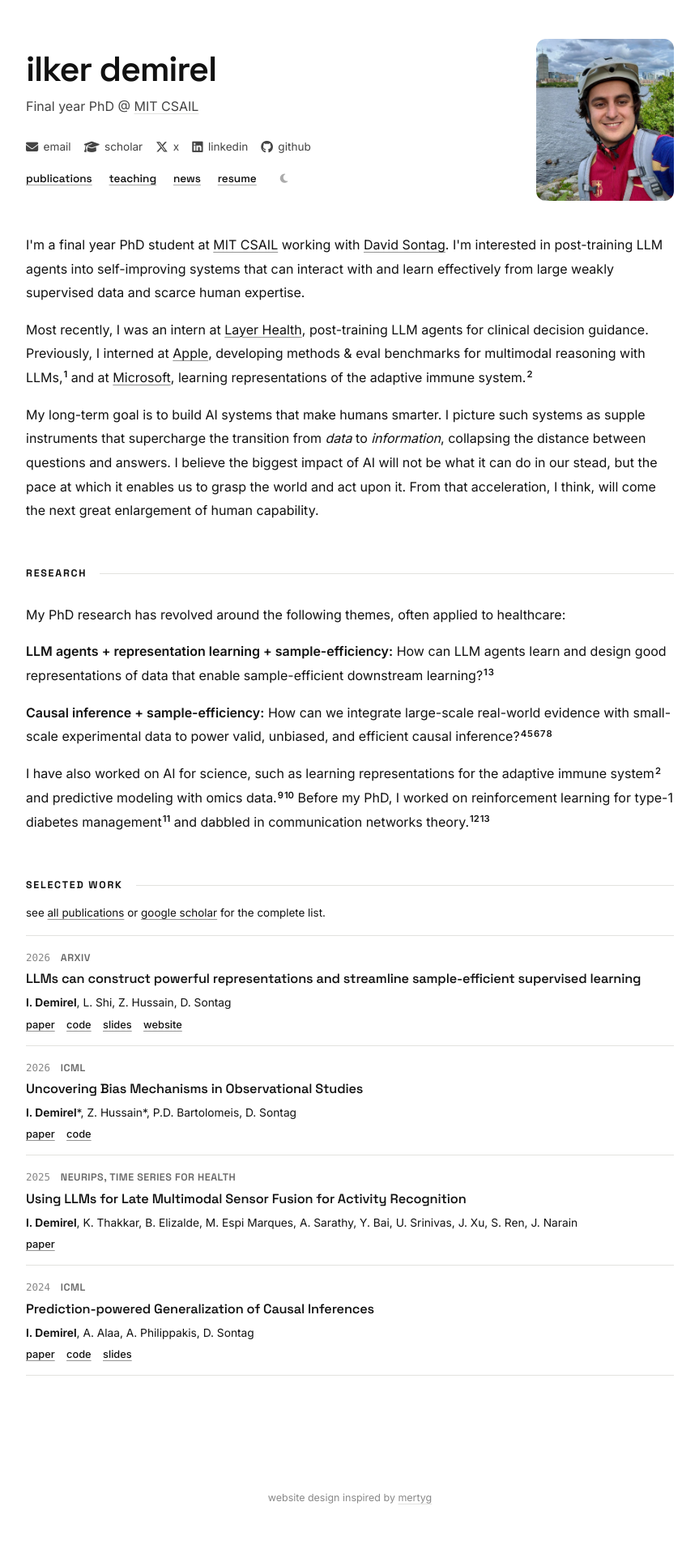
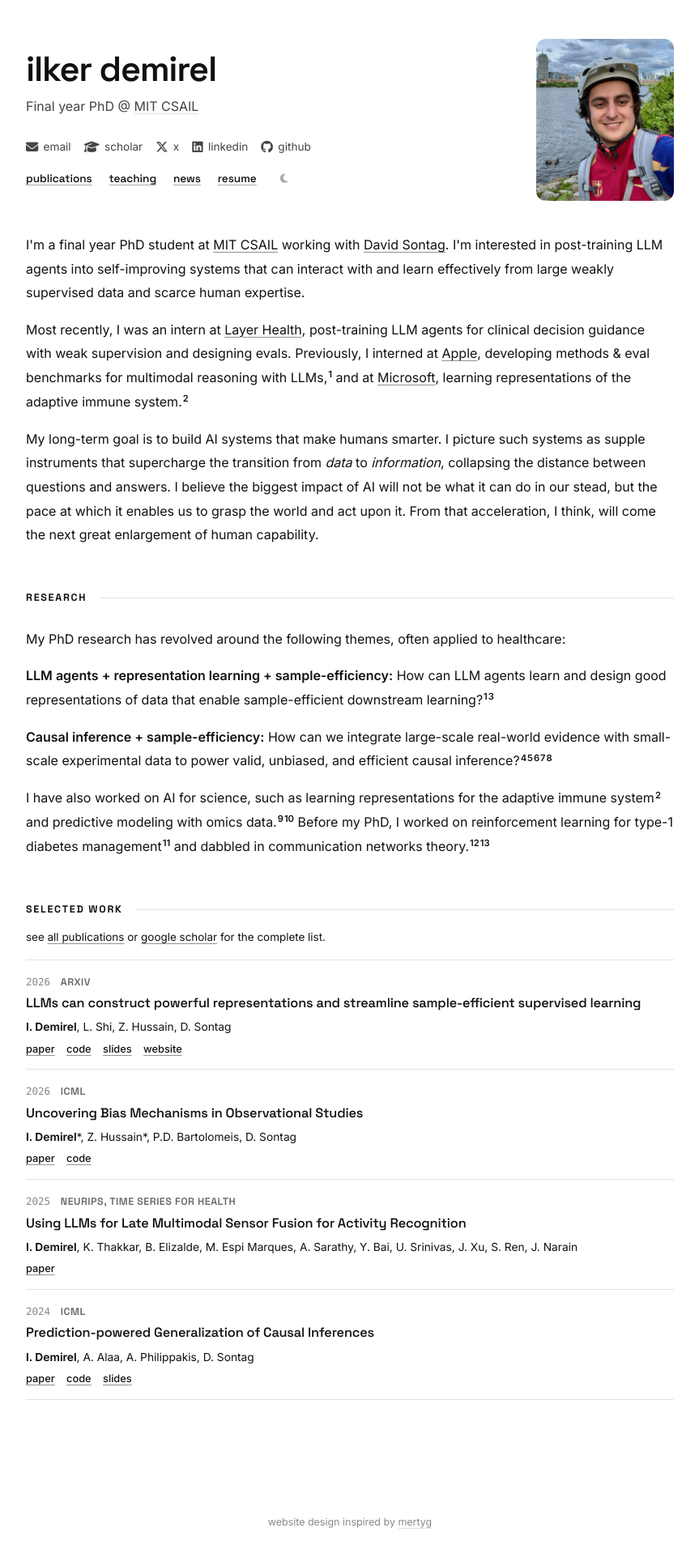
Before and after one commit to demireal/demireal.github.io, a Jekyll site: the page built from index.html, in a window 1280 px wide. Shown: the whole page at 81% size, without its empty margins (208-1071 px from the left). Built offline with Jekyll 4.4.1, drawn with Linux system fonts in a browser that asks for light colours; before the commit the page ends 1888 px from its top, so only the background shows below that.

Commit message:
expand Layer Health internship description
Co-authored-by: Cursor <cursoragent@cursor.com>

```diff
--- a/index.html
+++ b/index.html
@@ -36,7 +36,7 @@ title: ""
     I'm a final year PhD student at <a href="https://www.csail.mit.edu">MIT CSAIL</a> working with <a href="https://people.csail.mit.edu/dsontag/">David Sontag</a>. I'm interested in post-training LLM agents into self-improving systems that can interact with and learn effectively from large weakly supervised data and scarce human expertise.
   </p>
   <p>
-    Most recently, I was an intern at <a href="https://www.layerhealth.com">Layer Health</a>, post-training LLM agents for clinical decision guidance. Previously, I interned at <a href="https://machinelearning.apple.com">Apple</a>, developing methods &amp; eval benchmarks for multimodal reasoning with LLMs,<a class="ri-ref" href="https://arxiv.org/pdf/2509.10729"><sup>1</sup></a> and at <a href="https://www.microsoft.com/en-us/research/">Microsoft</a>, learning representations of the adaptive immune system.<a class="ri-ref" href="https://openreview.net/pdf?id=oAukQalLzs"><sup>2</sup></a>
+    Most recently, I was an intern at <a href="https://www.layerhealth.com">Layer Health</a>, post-training LLM agents for clinical decision guidance with weak supervision and designing evals. Previously, I interned at <a href="https://machinelearning.apple.com">Apple</a>, developing methods &amp; eval benchmarks for multimodal reasoning with LLMs,<a class="ri-ref" href="https://arxiv.org/pdf/2509.10729"><sup>1</sup></a> and at <a href="https://www.microsoft.com/en-us/research/">Microsoft</a>, learning representations of the adaptive immune system.<a class="ri-ref" href="https://openreview.net/pdf?id=oAukQalLzs"><sup>2</sup></a>
   </p>
   <p>
     My long-term goal is to build AI systems that make humans smarter. I picture such systems as supple instruments that supercharge the transition from <em>data</em> to <em>information</em>, collapsing the distance between questions and answers. I believe the biggest impact of AI will not be what it can do in our stead, but the pace at which it enables us to grasp the world and act upon it. From that acceleration, I think, will come the next great enlargement of human capability.
```
